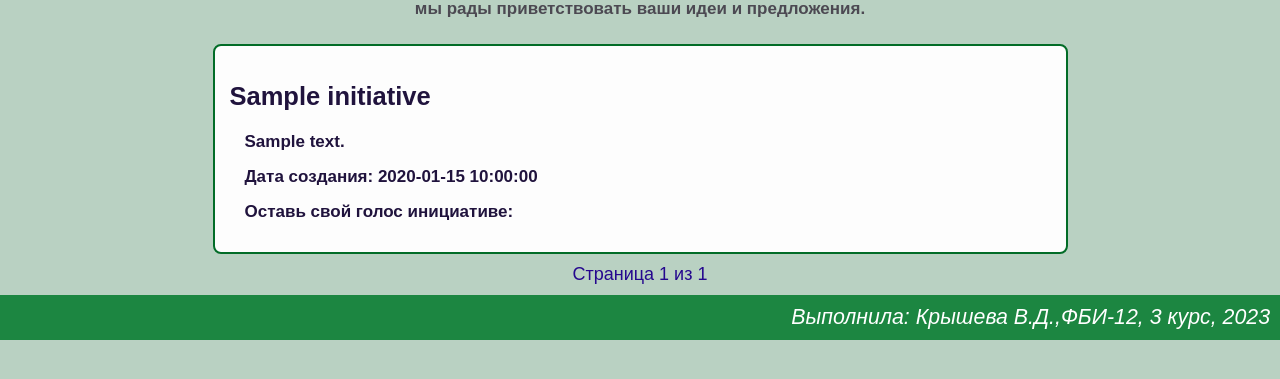
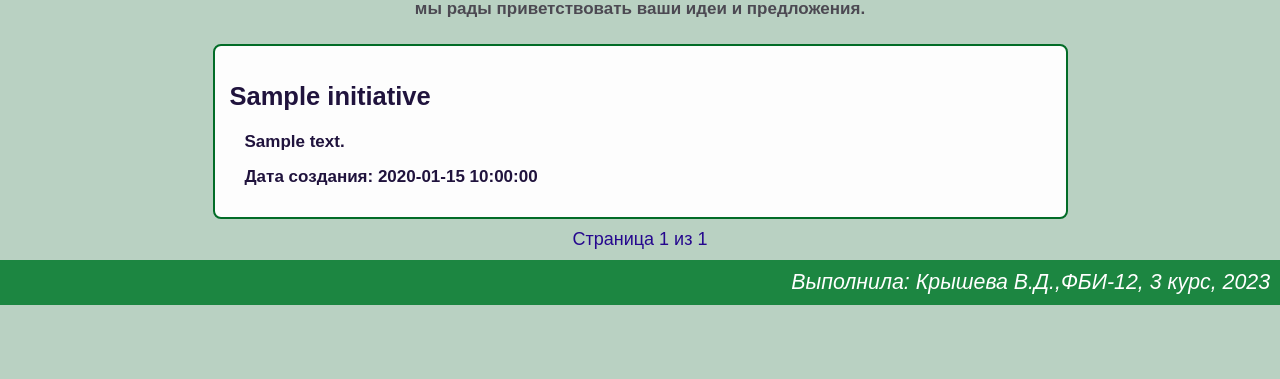
Before and after one commit to hiiamvika/RGZ_2, a Flask app: page /home in a window 1280 px wide. Shown: the part 362-741 px from the top of the page. Run offline with Flask 3, Linux system fonts and the light colour scheme; tables that the repository leaves empty hold one stand-in row (values such as "Sample post").

Commit message:
голос инициативе

```diff
--- a/templates/home.html
+++ b/templates/home.html
@@ -15,9 +15,9 @@
         <h2>{{ initiative.title }}</h2>
         <p>{{ initiative.description }}</p>
         <p>Дата создания: {{ initiative.date_created }}</p>
-        <p>Оставь свой голос инициативе:</p>
         <div style="display: flex;">
         {% if current_user.is_authenticated %}
+        <p>Оставь свой голос инициативе:</p>
         <form action="{{ url_for('rgz.upvote', initiative_id=initiative.id) }}" method="post">
             <input type="submit" value="За!">
         </form>
```
